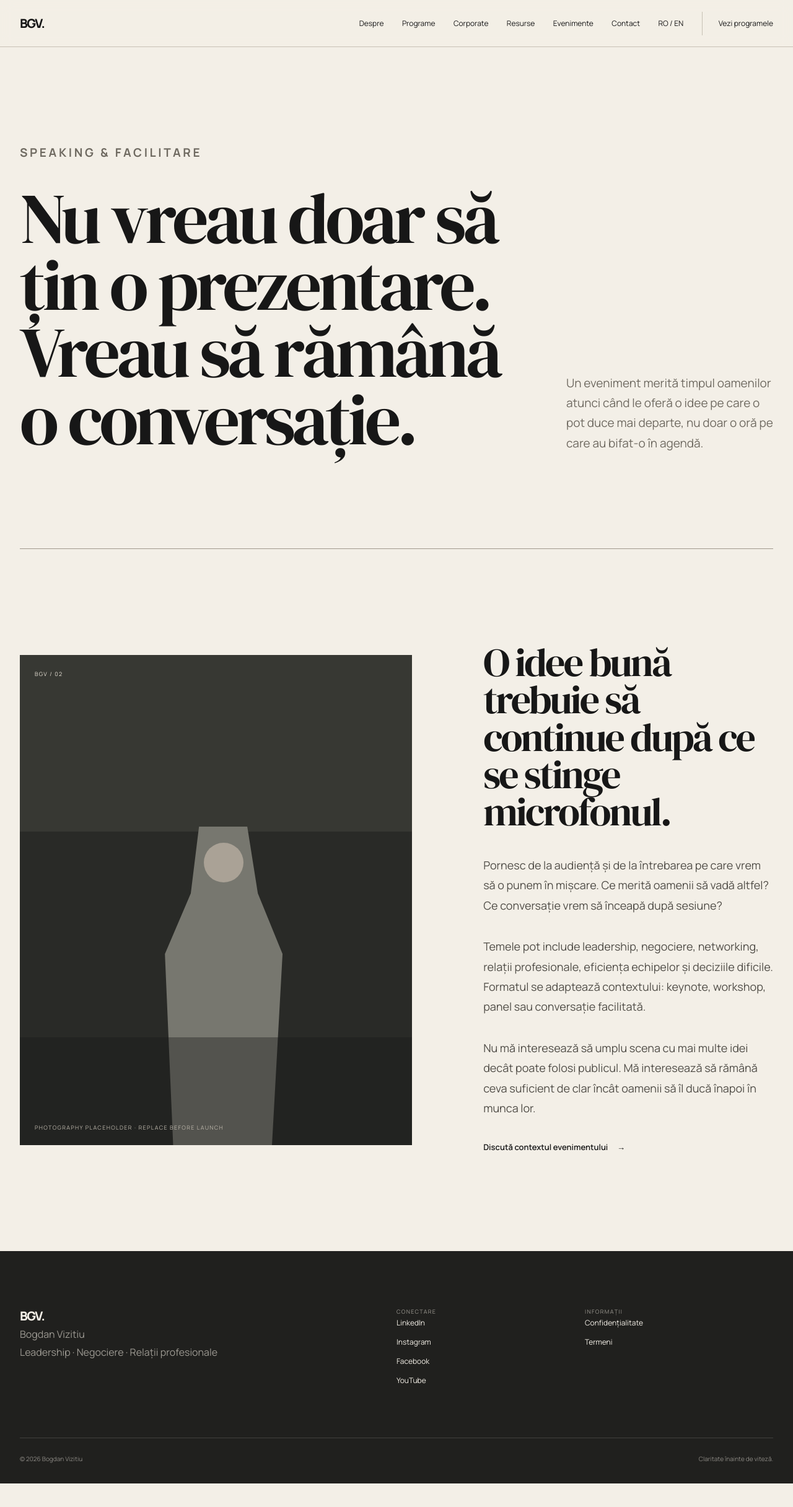
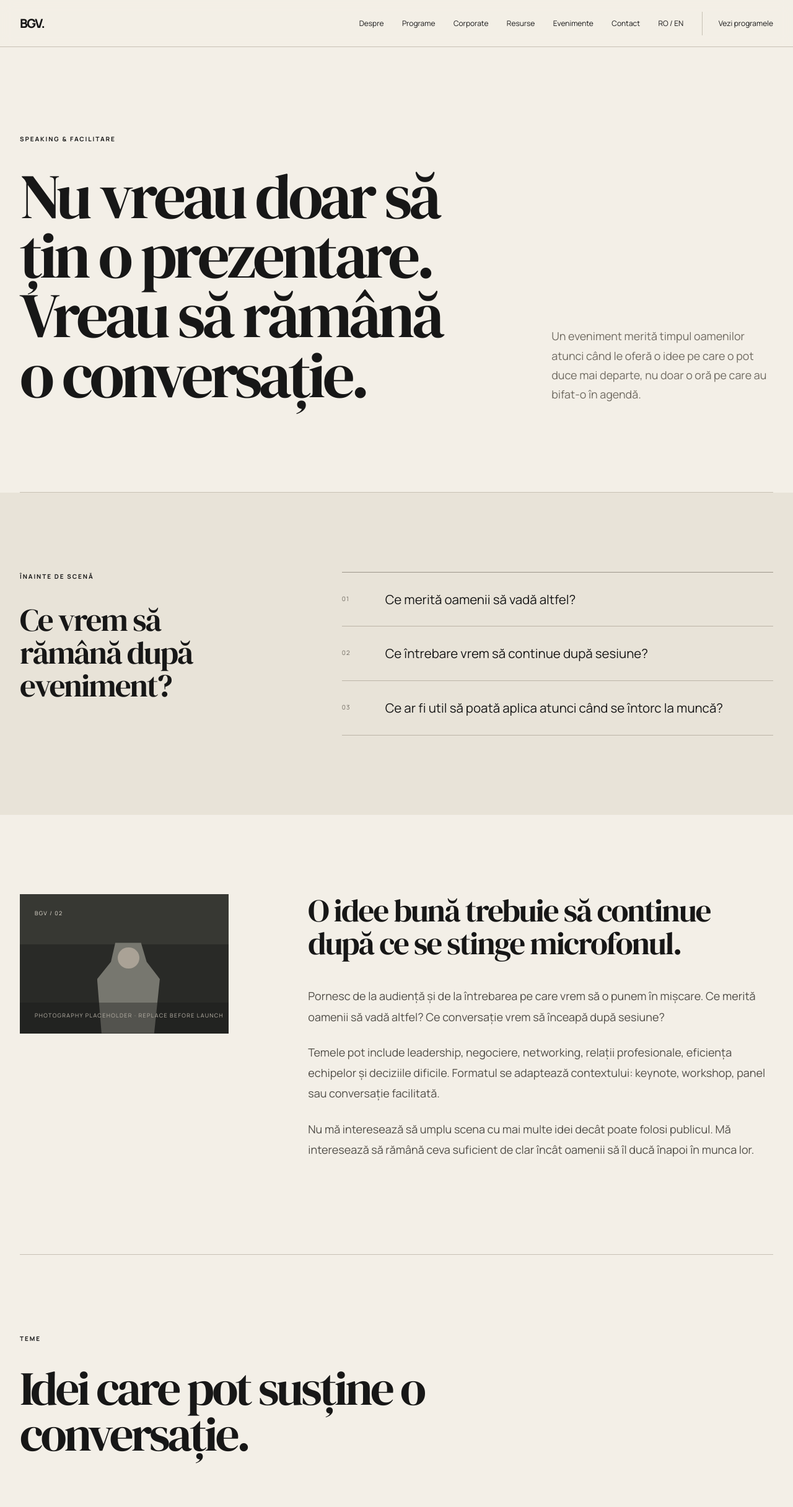
Before and after one commit to ivanovroxana1988-arch/bogdanvizitiu, a Next.js app: page /speaking in a window 1280 px wide. Shown: the top 2432 px of the page at 62% size. Before the commit the page ends 2394 px from the top, so only its background shows below. Built offline with nearby package versions, Linux system fonts and the light colour scheme.

Commit message:
Reorder speaking page around audience impact

```diff
--- a/app/speaking/page.tsx
+++ b/app/speaking/page.tsx
@@ -1,6 +1,7 @@
-import {PageHero,ArrowLink} from '@/components/ui'
+import {ArrowLink,Eyebrow} from '@/components/ui'
 import {Portrait} from '@/components/portrait'
 import {getCopy,getLocale} from '@/lib/i18n'
+import styles from '../commercial.module.css'
 
 export const metadata={title:'Speaking'}
 
@@ -8,8 +9,70 @@ export default function Speaking({searchParams}:{searchParams?:{lang?:string}}){
   const locale=getLocale(searchParams?.lang)
   const copy=getCopy(locale).speaking
 
-  return <>
-    <PageHero eyebrow={copy.eyebrow} title={copy.title} intro={copy.intro}/>
-    <section className="shell speaking"><Portrait event/><div className="prose"><h2>{copy.sectionTitle}</h2>{copy.paragraphs.map(paragraph=><p key={paragraph}>{paragraph}</p>)}<ArrowLink href="/contact">{copy.cta}</ArrowLink></div></section>
-  </>
+  return <main className={styles.page}>
+    <section className={styles.hero}>
+      <Eyebrow>{copy.eyebrow}</Eyebrow>
+      <div className={styles.heroGrid}>
+        <h1>{copy.title}</h1>
+        <p className={styles.heroIntro}>{copy.intro}</p>
+      </div>
+    </section>
+
+    <section className={styles.diagnostic}>
+      <div className={styles.diagnosticInner}>
+        <div>
+          <Eyebrow>{copy.questionEyebrow}</Eyebrow>
+          <h2 className={styles.statementSmall}>{copy.questionTitle}</h2>
+        </div>
+        <ul className={styles.diagnosticList}>
+          {copy.questions.map(item=><li key={item}>{item}</li>)}
+        </ul>
+      </div>
+    </section>
+
+    <section className={styles.section}>
+      <div className={styles.aboutNarrative}>
+        <Portrait event/>
+        <div className={styles.prose}>
+          <h2 className={styles.statementSmall}>{copy.sectionTitle}</h2>
+          <div style={{marginTop:'42px'}}>
+            {copy.paragraphs.map(paragraph=><p key={paragraph}>{paragraph}</p>)}
+          </div>
+        </div>
+      </div>
+    </section>
+
+    <section className={styles.section}>
+      <div className={styles.sectionHead}>
+        <div>
+          <Eyebrow>{copy.themesEyebrow}</Eyebrow>
+          <h2 className={styles.sectionTitle}>{copy.themesTitle}</h2>
+        </div>
+      </div>
+      <div className={styles.themeList}>
+        {copy.themes.map(theme=><div className={styles.themeItem} key={theme}>{theme}</div>)}
+      </div>
+    </section>
+
+    <section className={styles.section}>
+      <div className={styles.sectionHead}>
+        <div>
+          <Eyebrow>{copy.formatsEyebrow}</Eyebrow>
+          <h2 className={styles.sectionTitle}>{copy.formatsTitle}</h2>
+        </div>
+      </div>
+      <div className={styles.twoGrid}>
+        {copy.formats.map((format,i)=><article className={styles.editorialCard} key={format.title}>
+          <span className={styles.cardIndex}>0{i+1}</span>
+          <h3>{format.title}</h3>
+          <p>{format.description}</p>
+        </article>)}
+      </div>
+    </section>
+
+    <section className={styles.cta}>
+      <h2 className={styles.ctaTitle}>{copy.ctaTitle}</h2>
+      <ArrowLink href="/contact">{copy.cta}</ArrowLink>
+    </section>
+  </main>
 }
```
